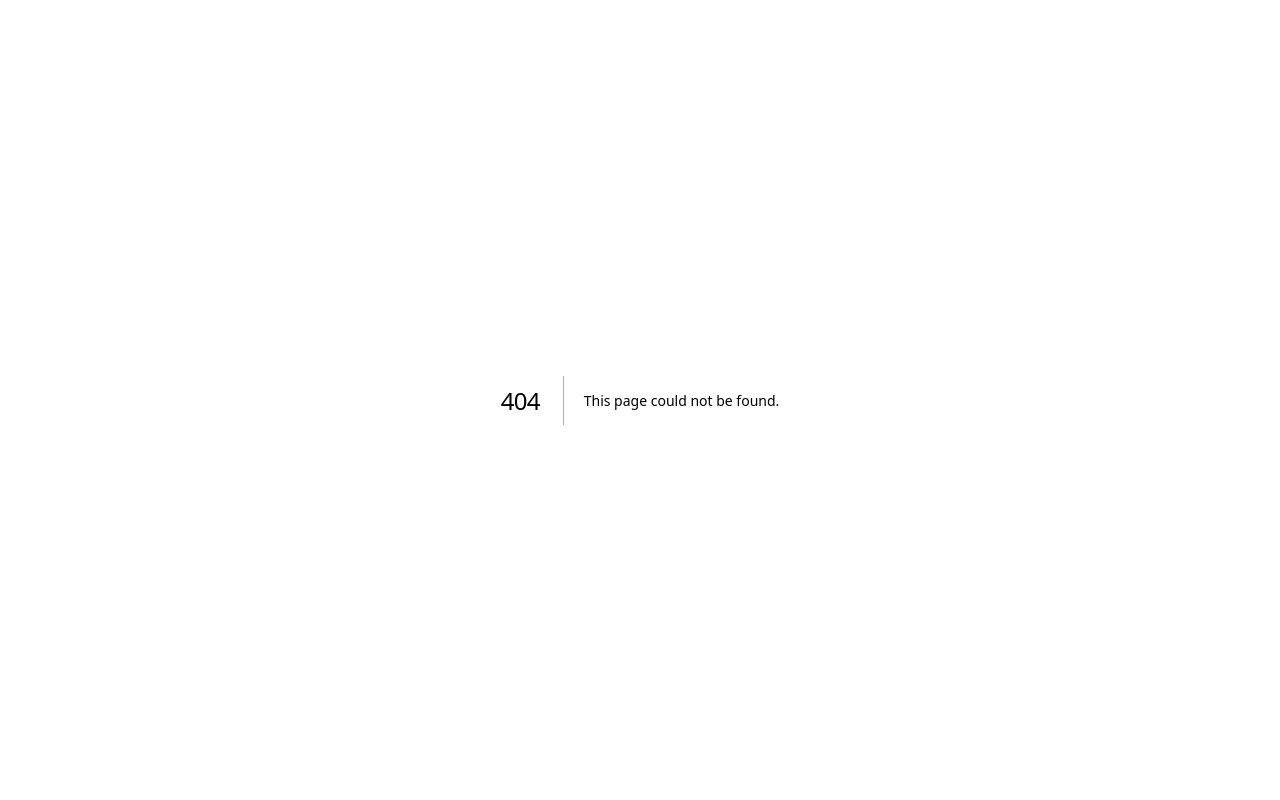
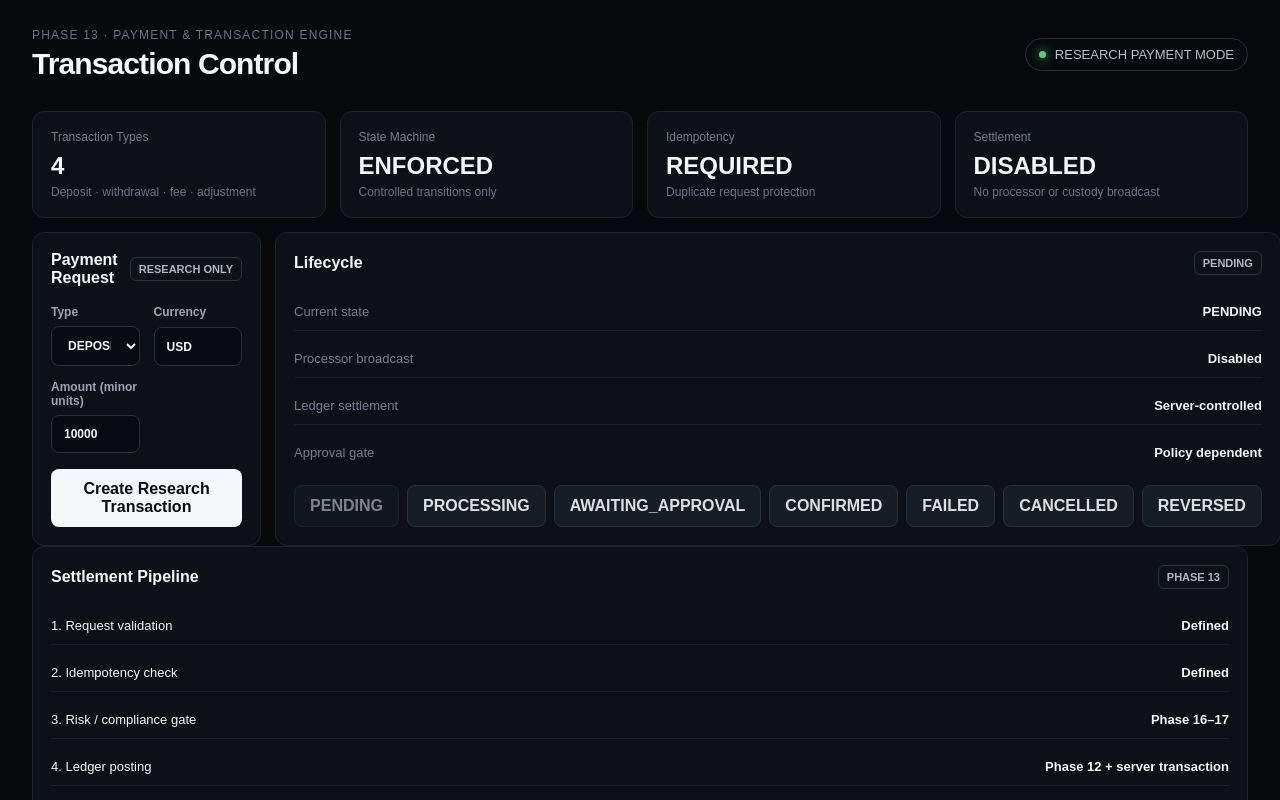
Before and after one commit to RichbloodTech001/Rug-Pull-Lab, a Next.js app: page /payments in a window 1280 px wide. Before the commit this address had no page. Shown: the top 800 px of the page. Built offline with nearby package versions, Linux system fonts and the light colour scheme.

Commit message:
feat(payments): add phase 13 transaction control console

```diff
--- /dev/null
+++ b/app/payments/page.tsx
@@ -0,0 +1,50 @@
+"use client";
+
+import { useState } from "react";
+import { demoPayment, PaymentKind, PaymentStatus, transitionPayment } from "@/lib/payment-engine";
+
+const statuses: PaymentStatus[] = ["PENDING", "PROCESSING", "AWAITING_APPROVAL", "CONFIRMED", "FAILED", "CANCELLED", "REVERSED"];
+
+export default function PaymentsPage() {
+  const [kind, setKind] = useState<PaymentKind>("DEPOSIT");
+  const [amount, setAmount] = useState("10000");
+  const [currency, setCurrency] = useState("USD");
+  const [status, setStatus] = useState<PaymentStatus>("PENDING");
+  const [message, setMessage] = useState("");
+
+  function create() {
+    try {
+      const payment = demoPayment(kind, BigInt(amount), currency);
+      setStatus(payment.status);
+      setMessage(`Research payment created. Fee estimate: ${payment.feeMinor.toString()} minor units. Idempotency: ${payment.idempotencyKey}`);
+    } catch (error) { setMessage(error instanceof Error ? error.message : "Payment rejected."); }
+  }
+
+  function move(next: PaymentStatus) {
+    try { setStatus(transitionPayment(status, next)); setMessage(`State transition accepted: ${status} → ${next}.`); }
+    catch (error) { setMessage(error instanceof Error ? error.message : "Transition rejected."); }
+  }
+
+  return <main className="main">
+    <div className="topbar"><div><div className="eyebrow">Phase 13 · Payment & Transaction Engine</div><h1>Transaction Control</h1></div><div className="status"><span className="dot" /> RESEARCH PAYMENT MODE</div></div>
+    <section className="grid">
+      <div className="card"><div className="metric-label">Transaction Types</div><div className="metric">4</div><div className="metric-note">Deposit · withdrawal · fee · adjustment</div></div>
+      <div className="card"><div className="metric-label">State Machine</div><div className="metric">ENFORCED</div><div className="metric-note">Controlled transitions only</div></div>
+      <div className="card"><div className="metric-label">Idempotency</div><div className="metric">REQUIRED</div><div className="metric-note">Duplicate request protection</div></div>
+      <div className="card"><div className="metric-label">Settlement</div><div className="metric">DISABLED</div><div className="metric-note">No processor or custody broadcast</div></div>
+    </section>
+    <section className="workspace">
+      <div className="card"><div className="card-title"><span>Payment Request</span><span className="badge">RESEARCH ONLY</span></div>
+        <div className="form-grid"><label>Type<select value={kind} onChange={e => setKind(e.target.value as PaymentKind)}><option>DEPOSIT</option><option>WITHDRAWAL</option><option>FEE</option><option>ADJUSTMENT</option></select></label><label>Currency<input value={currency} onChange={e => setCurrency(e.target.value.toUpperCase())} /></label><label>Amount (minor units)<input value={amount} onChange={e => setAmount(e.target.value)} inputMode="numeric" /></label></div>
+        <button className="primary-button" onClick={create}>Create Research Transaction</button>
+        {message && <div className="empty-state">{message}</div>}
+      </div>
+      <div className="card"><div className="card-title"><span>Lifecycle</span><span className="badge">{status}</span></div>
+        <div className="list"><div className="list-row"><span className="muted">Current state</span><strong>{status}</strong></div><div className="list-row"><span className="muted">Processor broadcast</span><strong>Disabled</strong></div><div className="list-row"><span className="muted">Ledger settlement</span><strong>Server-controlled</strong></div><div className="list-row"><span className="muted">Approval gate</span><strong>{status === "AWAITING_APPROVAL" ? "Required" : "Policy dependent"}</strong></div></div>
+        <div className="replay-controls">{statuses.map(next => <button className="secondary" key={next} onClick={() => move(next)} disabled={next === status}>{next}</button>)}</div>
+      </div>
+    </section>
+    <section className="card"><div className="card-title"><span>Settlement Pipeline</span><span className="badge">PHASE 13</span></div><div className="list"><div className="list-row"><span>1. Request validation</span><strong>Defined</strong></div><div className="list-row"><span>2. Idempotency check</span><strong>Defined</strong></div><div className="list-row"><span>3. Risk / compliance gate</span><strong>Phase 16–17</strong></div><div className="list-row"><span>4. Ledger posting</span><strong>Phase 12 + server transaction</strong></div><div className="list-row"><span>5. External settlement</span><strong>Phase 14–15</strong></div><div className="list-row"><span>6. Reconciliation</span><strong>Phase 18</strong></div></div></section>
+    <p className="footer-note">Phase 13 models transaction lifecycle and fees without connecting to a bank, payment processor, custody provider, or live blockchain settlement layer.</p>
+  </main>;
+}
```
